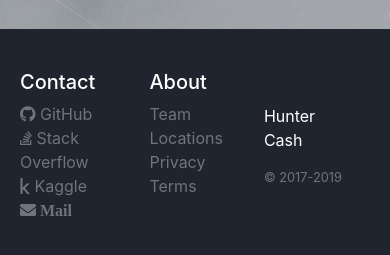
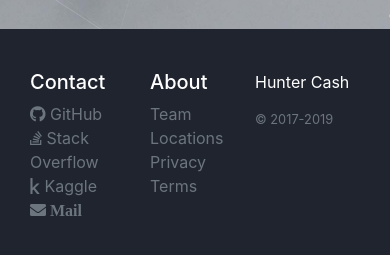
Before and after one commit to huntercash/huntercash.github.io, a plain HTML site: page index.html in a window 390 px wide. Shown: the part 815-1070 px from the top of the page. Drawn offline with nearby package versions, Linux system fonts and the light colour scheme; animation ran at ten frames a second.

Commit message:
Update index.html

```diff
--- a/index.html
+++ b/index.html
@@ -46,9 +46,9 @@
           <h1 class="helloiam">HI, I'M HUNTER</h1>
       </div>
 </div>
-<footer class="footer-wrapper">
+<footer class="footer-wrapper justify-content-center">
     <div class="row">
-      <div class="col-6 col-md">
+      <div class="col-4 col-md">
         <h5>Contact</h5>
         <ul class="list-unstyled text-small">
           <li><a class="text-muted" href="https://www.github.com/huntercash"><i class="fab fa-github"></i> GitHub</a></li>
@@ -57,7 +57,7 @@
           <li><a class="text-muted" href="mailto:hmclaug@gmail.com"><i class="fas fa-envelope"> Mail</i></a></li>
         </ul>
       </div>
-      <div class="col-6 col-md">
+      <div class="col-4 col-md">
         <h5>About</h5>
         <ul class="list-unstyled text-small">
           <li><a class="text-muted" href="#">Team</a></li>
@@ -66,15 +66,12 @@
           <li><a class="text-muted" href="#">Terms</a></li>
         </ul>
       </div>
-    </div>
-
-        <row>
-          <div class="col-12 col-md">
+          <div class="col-4col-md">
               <p>Hunter Cash</p>
                       <small class="d-block mb-3 text-muted">&copy; 2017-2019</small>
           </div>
-        </row>
-        </div>
+          </div>
+
 
   </footer>
 
```
